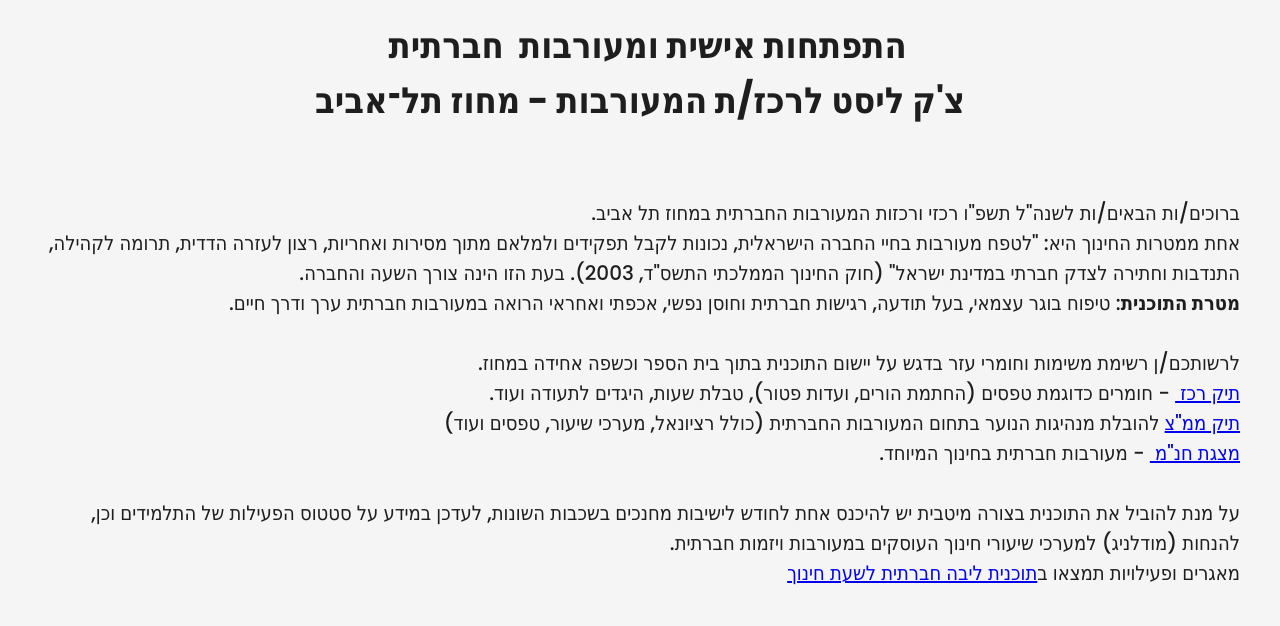
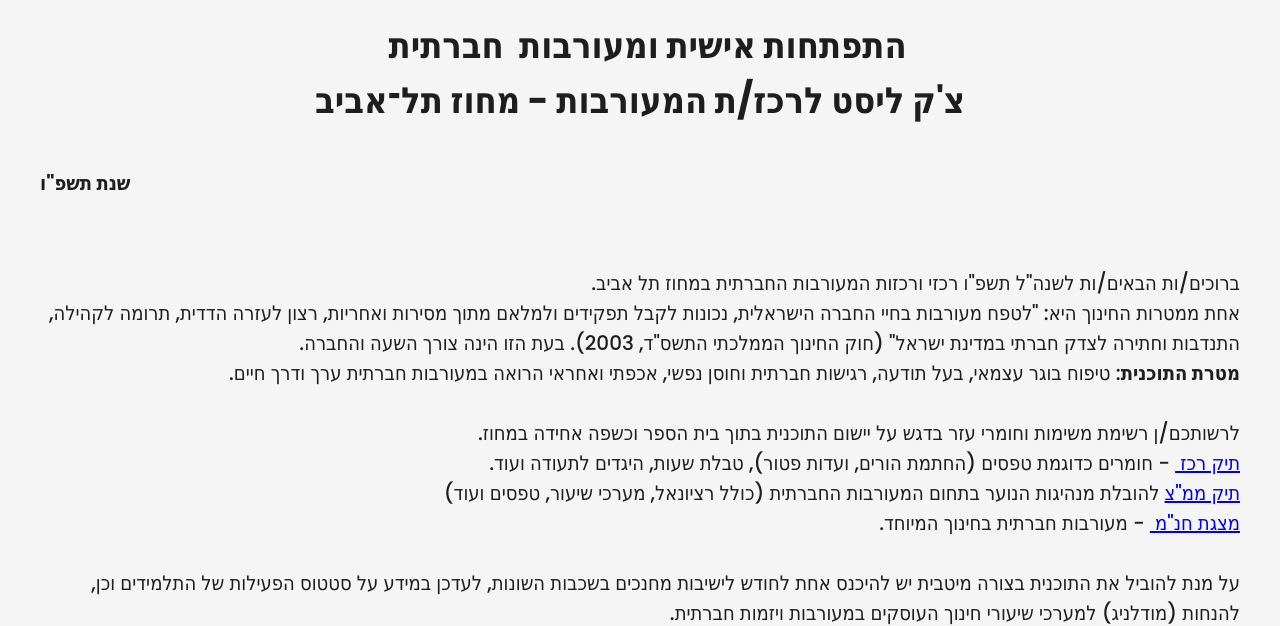
Before and after one commit to meoravut/meoravut.github.io, a plain HTML site: page index.html in a window 1280 px wide. Shown: the part 146-772 px from the top of the page. Drawn offline with Linux system fonts and the light colour scheme.

Commit message:
תת כותבת תשפו

```diff
--- a/index.html
+++ b/index.html
@@ -302,6 +302,7 @@
 
 <h1 dir="rtl">התפתחות אישית ומעורבות  חברתית
 צ'ק ליסט לרכז/ת המעורבות - מחוז תל־אביב</h1>
+<h3> שנת תשפ"ו
 <h4>
 ברוכים/ות הבאים/ות לשנה"ל תשפ"ו רכזי ורכזות המעורבות החברתית במחוז תל אביב.
 אחת ממטרות החינוך היא: "לטפח מעורבות בחיי החברה הישראלית, נכונות לקבל תפקידים ולמלאם מתוך מסירות ואחריות, רצון לעזרה הדדית, תרומה לקהילה, התנדבות וחתירה לצדק חברתי במדינת ישראל" (חוק החינוך הממלכתי התשס"ד, 2003). בעת הזו הינה צורך השעה והחברה.
```
